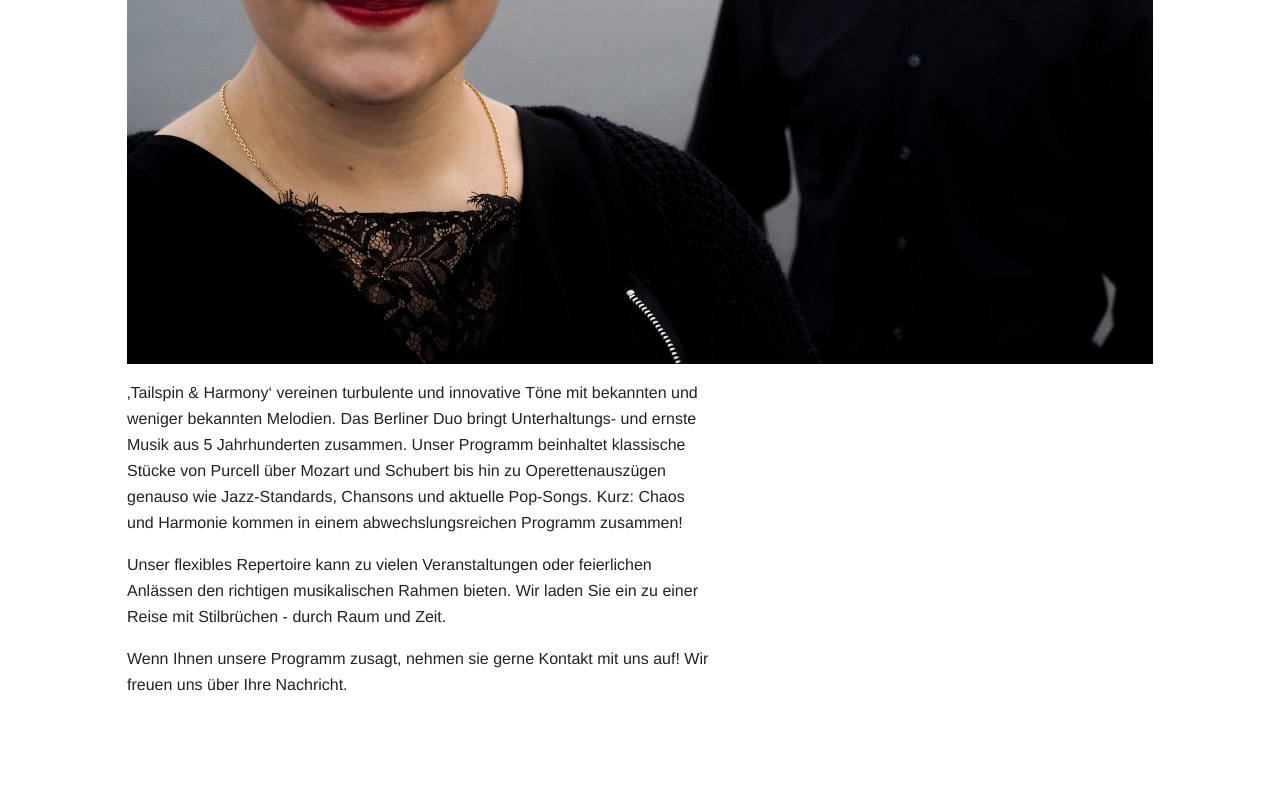
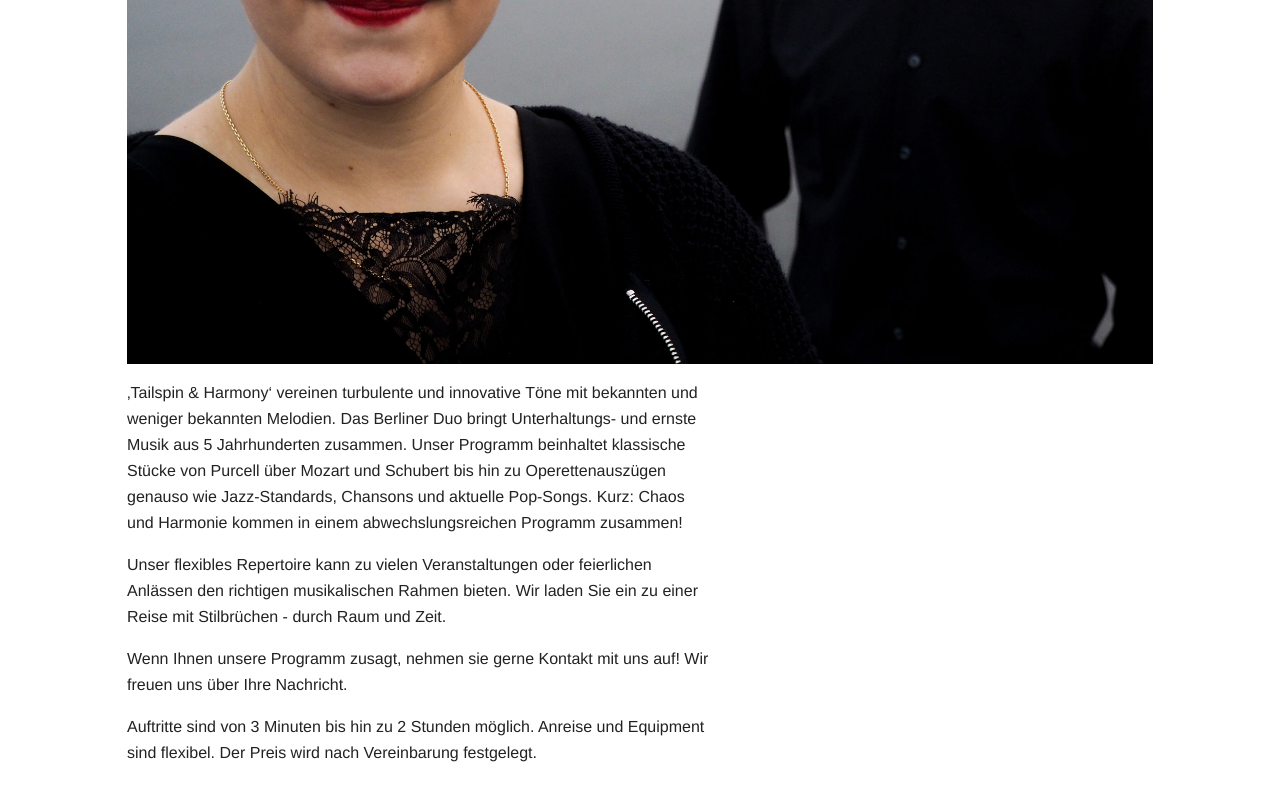
Before and after one commit to mamhoff/tailspin-and-harmony.de, a plain HTML site: page index.html in a window 1280 px wide. Shown: the part 512-1312 px from the top of the page. Before the commit the page ends 1256 px from the top, so only its background shows below. Drawn offline with nearby package versions, Linux system fonts and the light colour scheme.

Commit message:
Fehlender Absatz

```diff
--- a/index.html
+++ b/index.html
@@ -61,6 +61,12 @@
                           Wir freuen uns über Ihre Nachricht.
                         </p>
                     </section>
+                    <section>
+                        <p>
+                          Auftritte sind von 3 Minuten bis hin zu 2 Stunden möglich. Anreise und Equipment
+                          sind flexibel. Der Preis wird nach Vereinbarung festgelegt.
+                        </p>
+                    </section>
                 </article>
 
             </div> <!-- #main -->
```
